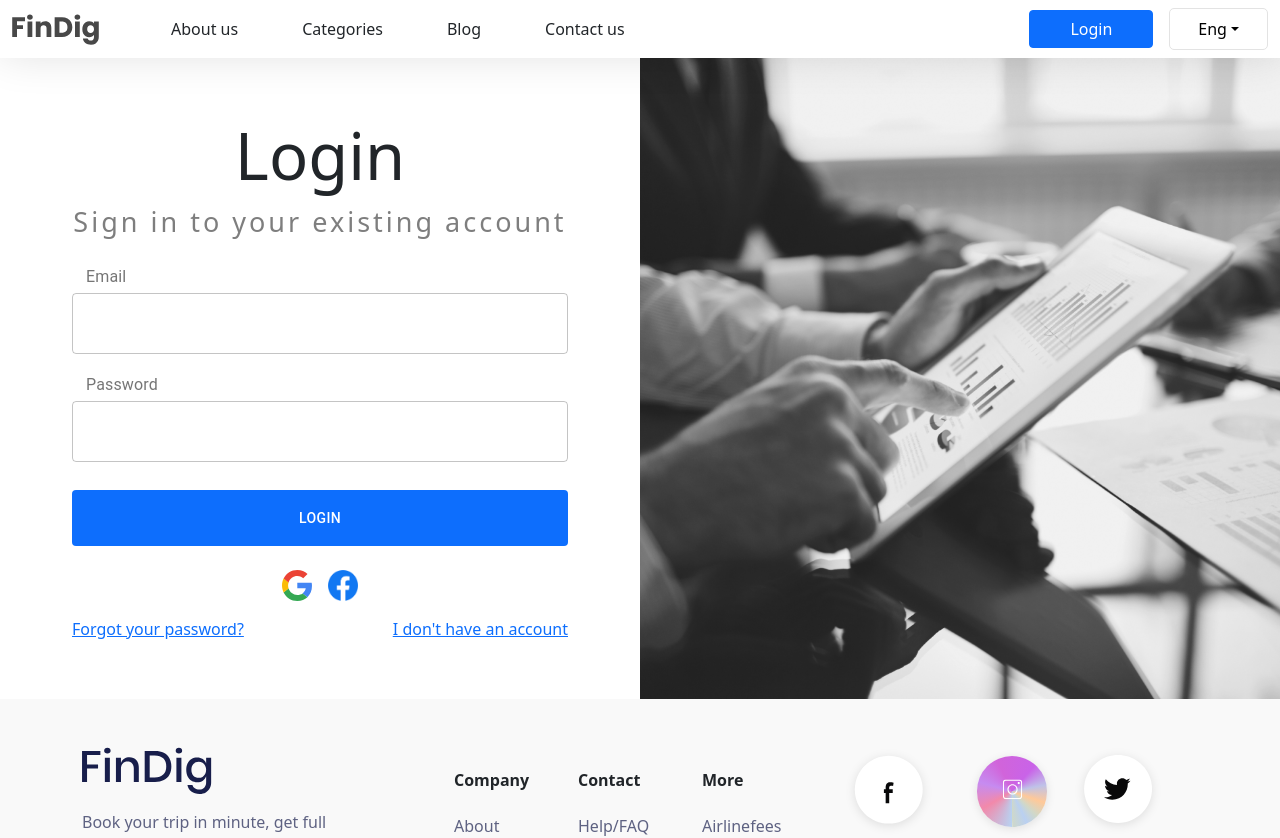
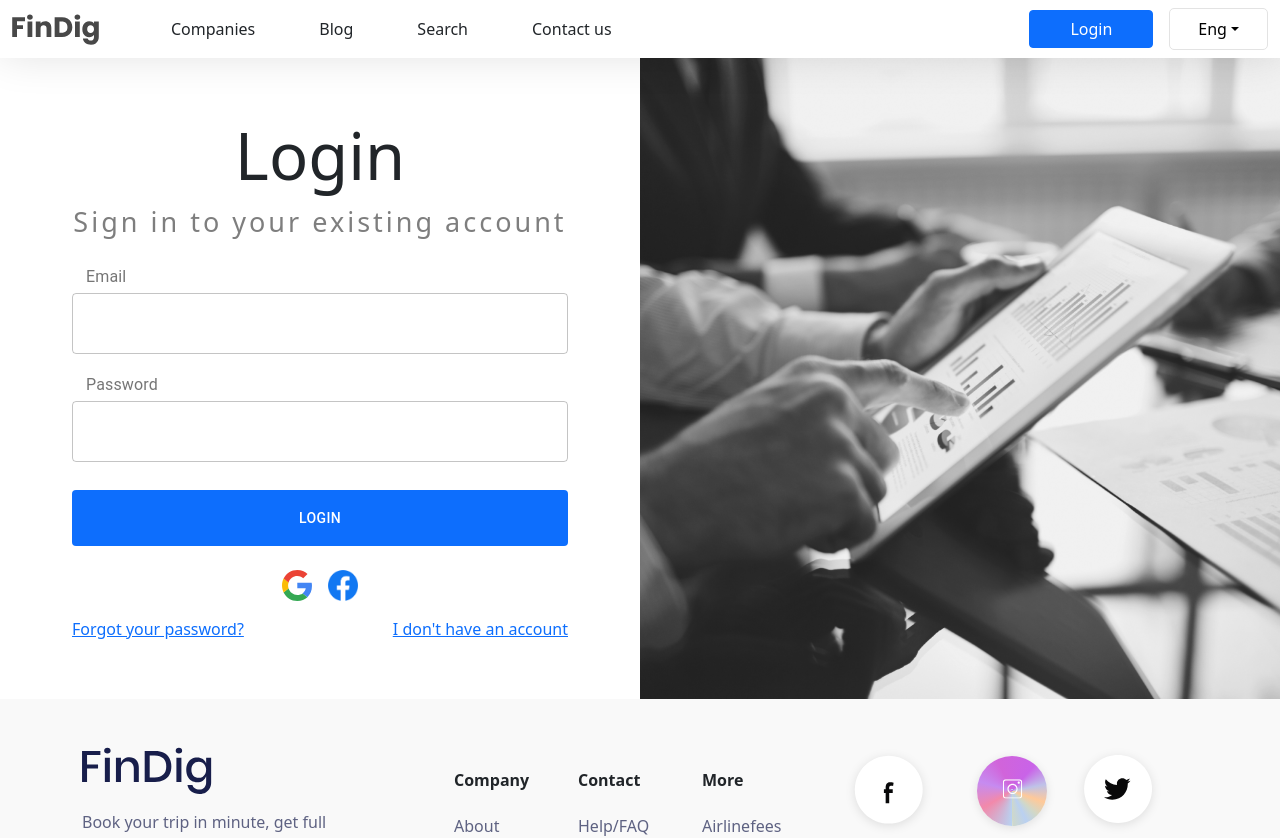
Before and after one commit to OksanaCoder/finDig, a React app: page /login in a window 1280 px wide. Shown: the top 838 px of the page. Built offline with nearby package versions, Linux system fonts and the light colour scheme.

Commit message:
fix routes

```diff
--- a/src/containers/HeaderContainer/index.js
+++ b/src/containers/HeaderContainer/index.js
@@ -8,7 +8,8 @@ const HeaderContainer = () => {
     <>
       <Navbar  className='navMain' expand="lg">
         <Container fluid>
-          <Navbar.Brand href="#">
+            <Link to="/home">
+          <Navbar.Brand href="#" >
             <svg
               width="87"
               height="31"
@@ -22,6 +23,7 @@ const HeaderContainer = () => {
               />
             </svg>
           </Navbar.Brand>
+            </Link>
           <Navbar.Toggle aria-controls="navbarScroll" />
           <Navbar.Collapse id="navbarScroll">
             <Nav
@@ -29,11 +31,10 @@ const HeaderContainer = () => {
               style={{ maxHeight: "100px" }}
 
             >
-             <Link className='text-decoration-none' to='/home'><Nav.Link href="#action1" className='ms-5 text-dark no-bold'>About us</Nav.Link></Link>
-
-             <Link className='text-decoration-none' to='/search'> <Nav.Link href="#action2" className='ms-5 text-dark no-bold'>Categories</Nav.Link></Link>
+             <Link className='text-decoration-none' to='/companies'> <Nav.Link href="#action2" className='ms-5 text-dark no-bold'>Companies</Nav.Link></Link>
               <Link className='text-decoration-none' to='/blog'><Nav.Link href="#action1" className='ms-5 text-dark no-bold'>Blog</Nav.Link></Link>
-              <Link className='text-decoration-none' to='/contacts'> <Nav.Link href="#action2" className='ms-5 text-dark no-bold'>Contact us</Nav.Link></Link>
+                <Link className='text-decoration-none' to='/search'><Nav.Link href="#action1" className='ms-5 text-dark no-bold'>Search</Nav.Link></Link>
+                <Link className='text-decoration-none' to='/contacts'> <Nav.Link href="#action2" className='ms-5 text-dark no-bold'>Contact us</Nav.Link></Link>
             </Nav>
             <Nav className="ml-auto mob-flex">
               <Button className='btn-login'>Login</Button>
--- a/src/pages/LoginPage/index.js
+++ b/src/pages/LoginPage/index.js
@@ -7,12 +7,11 @@ import loginImage from '@assets/images/login.png'
 import { Button } from '@material-ui/core';
 import { loginAPI } from '@services/api/auth';
 import '@styles/components/Login.css'
-import { Link } from 'react-router-dom'
+import { Link,BrowserRouter,useHistory } from 'react-router-dom'
 import GoogleLogin from 'react-google-login';
 import FacebookLogin from 'react-facebook-login';
 import google from '@assets/icons/google.svg'
 import facebook from '@assets/icons/facebook.png'
-
 
 
 const LoginPage = ({
@@ -21,8 +20,10 @@ const LoginPage = ({
   pendingAction,
   addNotificationAction,
 }) => {
+  const history = useHistory()
   const handleSubmit1 = () => {
-    return loginAPI();
+    history.push("/home")
+
   };
   const responseGoogle = (response) => {
     console.log(response);
```
Also changed, not shown: 1 other file (tests, documents, lock files or other folders).
